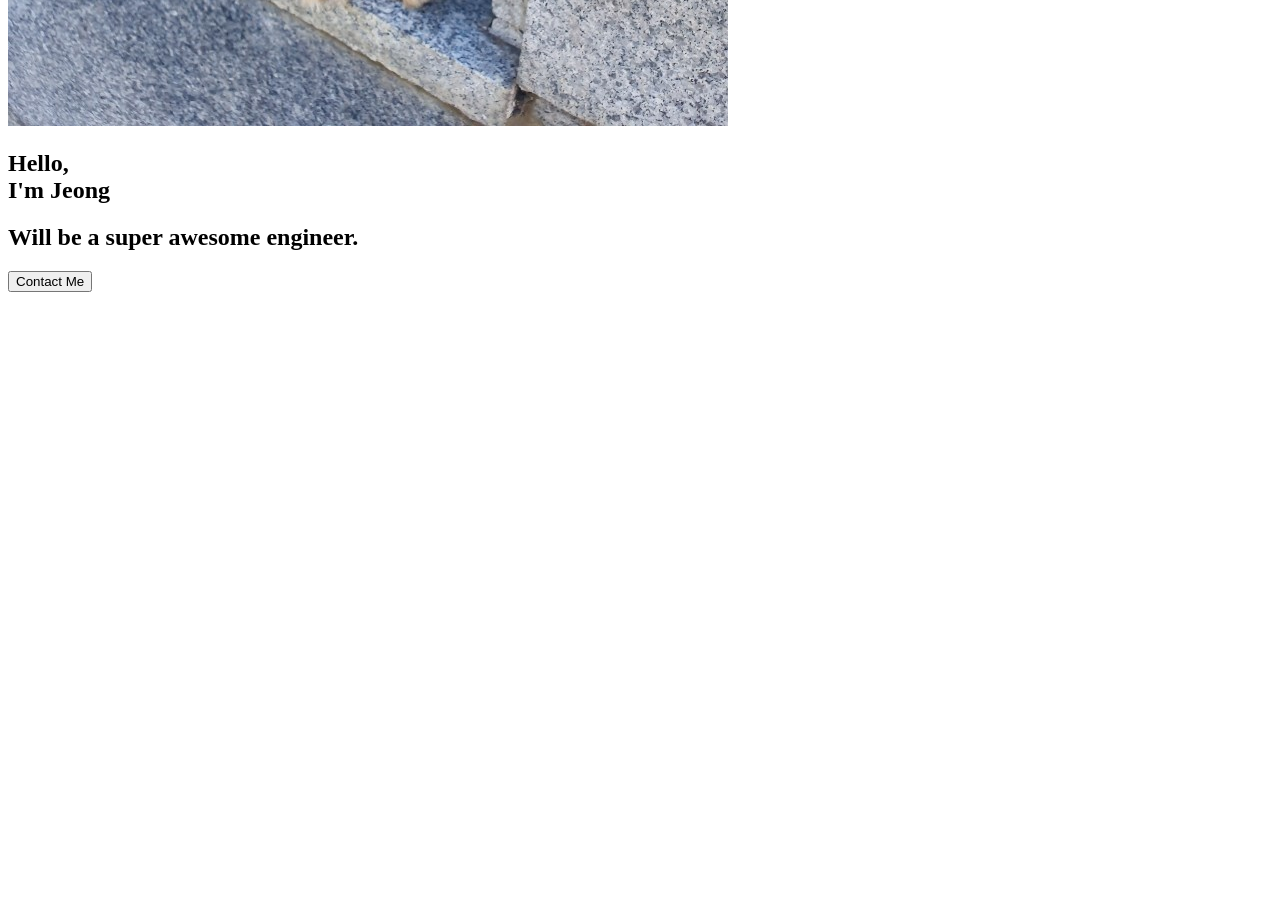
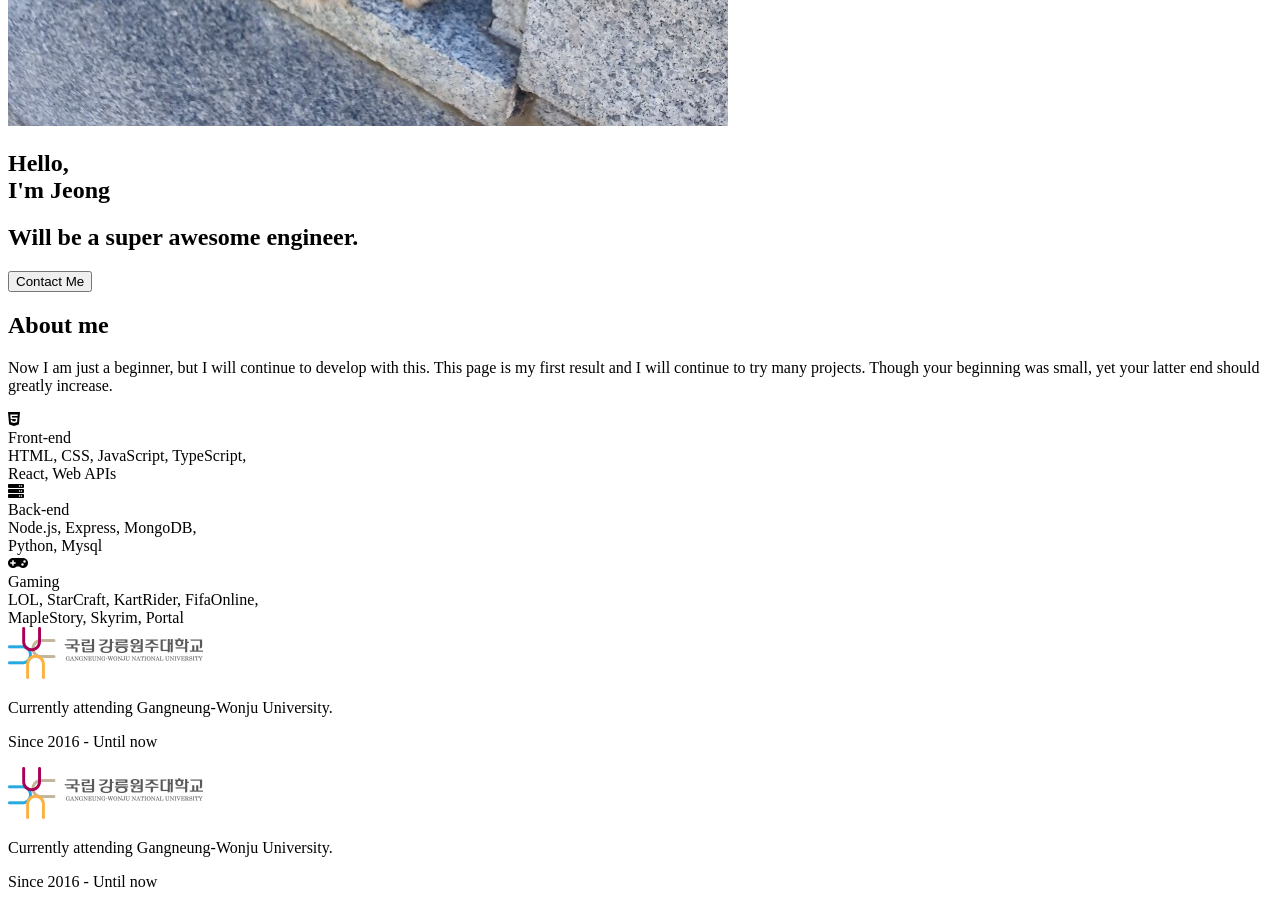
Before and after one commit to Jeong-ki/Portfolio, a plain HTML site: page index.html in a window 1280 px wide. Shown: the part 1000-1907 px from the top of the page. Before the commit the page ends 1300 px from the top, so only its background shows below. Drawn offline with Linux system fonts and the light colour scheme.

Commit message:
HTML: About

```diff
--- a/index.html
+++ b/index.html
@@ -43,7 +43,64 @@
         <button class="home__contact">Contact Me</button>
     </section>
     <!-- About -->
-    <section id="about"></section>
+    <section id="about">
+        <h1>About me</h1>
+        <p>
+            Now I am just a beginner, but I will continue to develop with this.
+            This page is my first result and I will continue to try many projects.
+            Though your beginning was small, yet your latter end should greatly increase.
+        </p>
+        <div class="about__majors">
+            <div class="mjor">
+                <div class="mjor__icon">
+                    <i class="fab fa-html5"></i>
+                </div>
+                <div class="mjor__title">Front-end</div>
+                <div class="mjor__description">
+                    HTML, CSS, JavaScript, TypeScript,
+                </br>React, Web APIs
+                </div>
+            </div>
+            <div class="mjor">
+                <div class="mjor__icon">
+                    <i class="fas fa-server"></i>
+                </div>
+                <div class="mjor__title">Back-end</div>
+                <div class="mjor__description">
+                    Node.js, Express, MongoDB,
+                </br>Python, Mysql
+                </div>
+            </div>
+            <div class="mjor">
+                <div class="mjor__icon">
+                    <i class="fas fa-gamepad"></i>
+                </div>
+                <div class="mjor__title">Gaming</div>
+                <div class="mjor__description">
+                    LOL, StarCraft, KartRider, FifaOnline,
+                </br>MapleStory, Skyrim, Portal
+                </div>
+            </div>
+        </div>
+        <div class="about__jobs">
+            <div class="job">
+                <img
+                  src="imgs/GWNU.png"
+                  alt="university"
+                  class="job__logo">
+                <p class="job__name">Currently attending Gangneung-Wonju University.</p>
+                <p class="job__period">Since 2016 - Until now</p>
+            </div>
+            <div class="job">
+                <img
+                  src="imgs/GWNU.png"
+                  alt="university"
+                  class="job__logo">
+                <p class="job__name">Currently attending Gangneung-Wonju University.</p>
+                <p class="job__period">Since 2016 - Until now</p>
+            </div>
+        </div>
+    </section>
     <!-- Skills -->
     <section id="skills"></section>
     <!-- Work -->
```
Also changed, not shown: imgs/GWNU.png (added).
